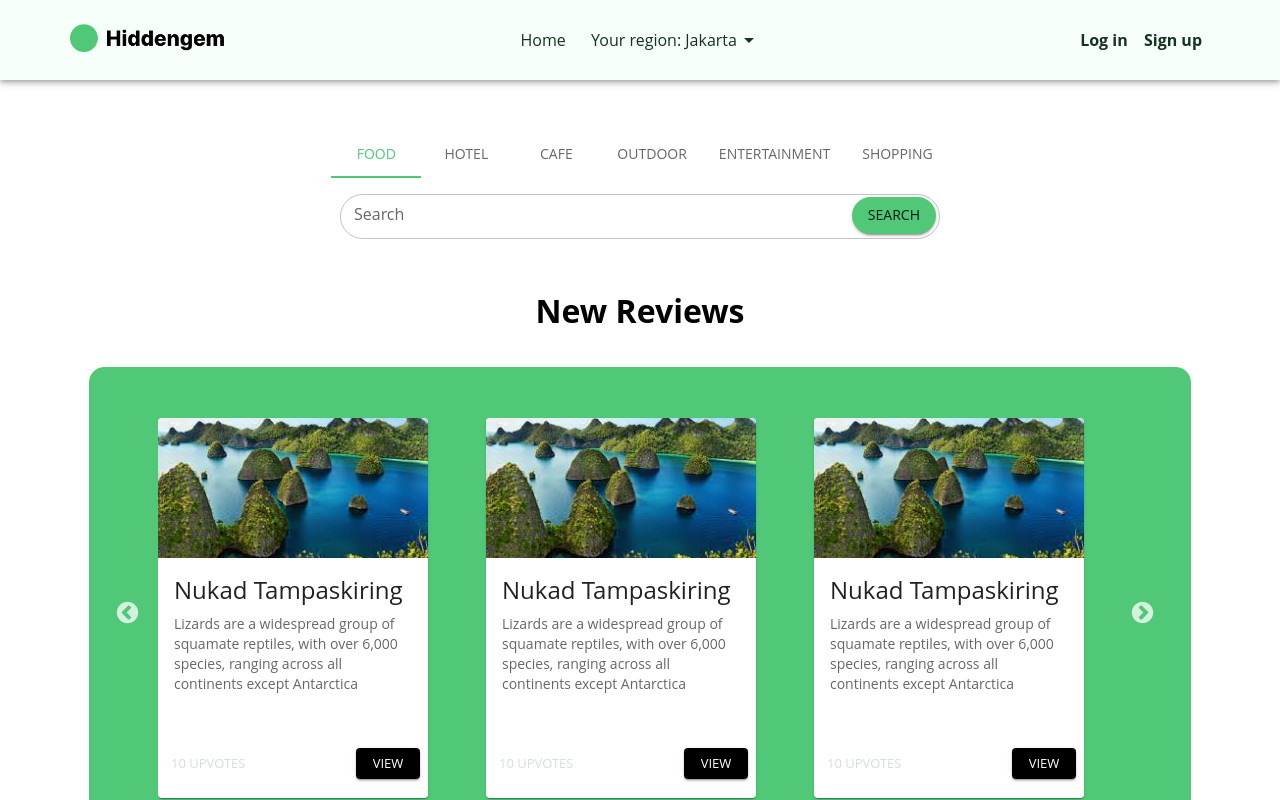
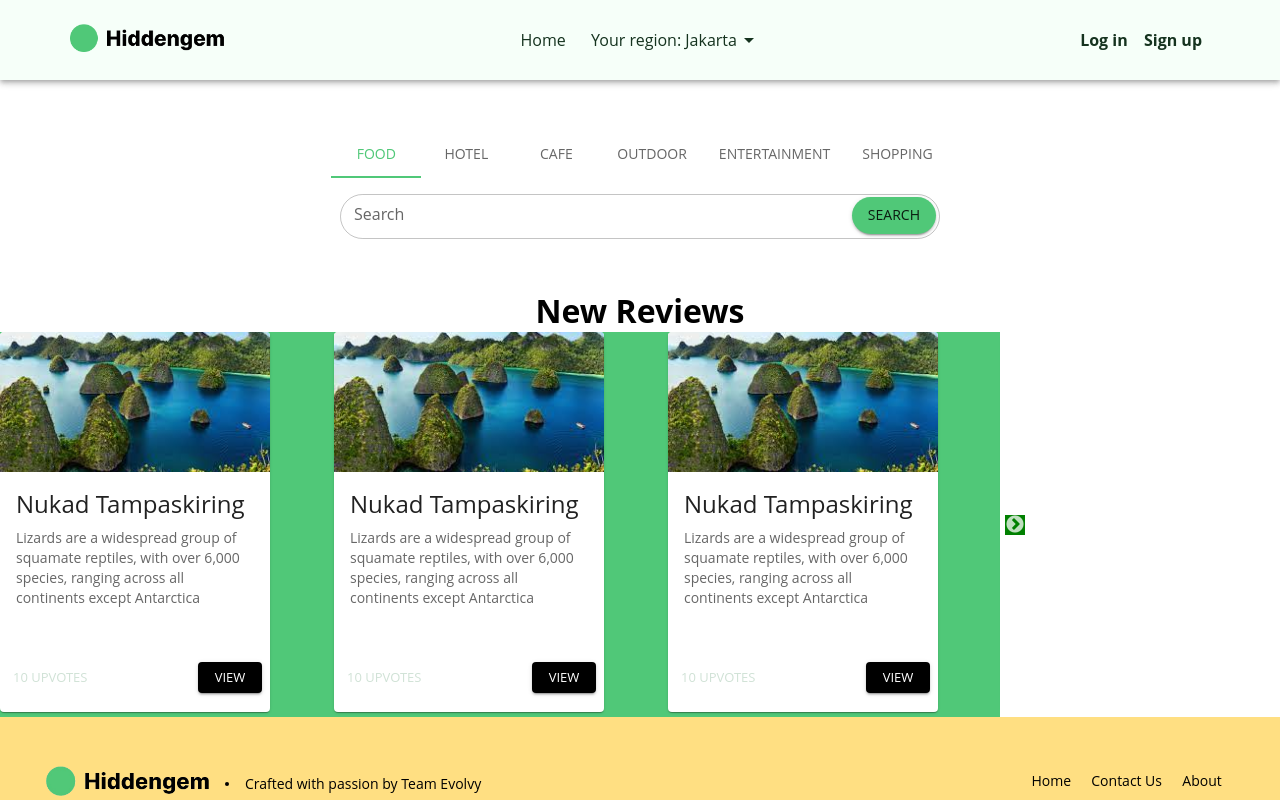
Before and after one commit to project-zusammen/hidden-gem-frontend, a React (Vite) app: page / in a window 1280 px wide. Shown: the top 800 px of the page. Built offline with nearby package versions, Linux system fonts and the light colour scheme.

Commit message:
style: add background-color

```diff
--- a/src/index.css
+++ b/src/index.css
@@ -21,35 +21,10 @@ body {
 }
 
 .slider-container {
-  margin: 35px auto;
-  width: 1100px;
-  height: 500px;
-  border: 1px solid #50c878;
   background-color: #50c878;
-  border-radius: 15px;
-}
-
-.slick-prev {
-  /* background-color: red; */
-}
-
-.slick-prev:before {
-  font-size: 25px;
+  width: 1000px;
 }
 
 .slick-next {
-  right: -10px;
+  background-color: green;
 }
-
-.slick-next:before {
-  font-size: 25px;
-}
-
-.slick-slider {
-  /* border: 1px solid red; */
-  margin-top: 50px;
-  margin-bottom: 50px;
-  margin-left: 50px;
-  margin-right: 50px;
-  padding-left: 18px;
-}
```
